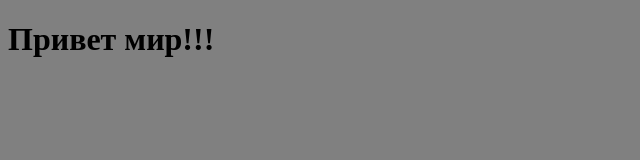
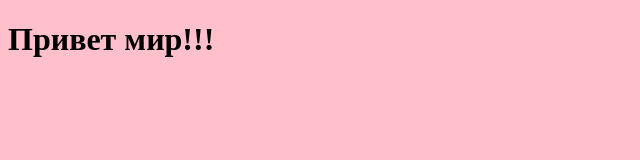
Before and after one commit to Evgeny2808/flj-github, a plain HTML site: page index.html in a window 1280 px wide. Shown: the whole page, without its empty margins (0-640 px from the left). Drawn offline with Linux system fonts and the light colour scheme.

Commit message:
chenge color for pink

```diff
--- a/style.css
+++ b/style.css
@@ -1,3 +1,3 @@
 body{
-    background: gray;
+    background: pink;
 }
```
